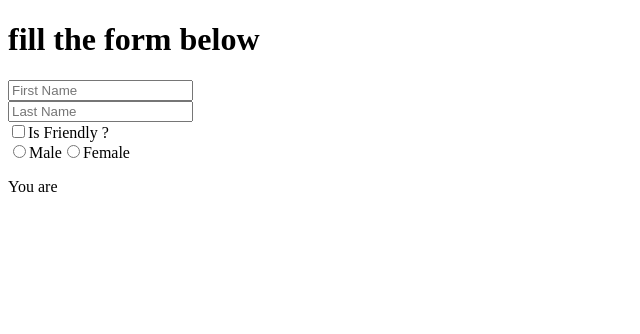
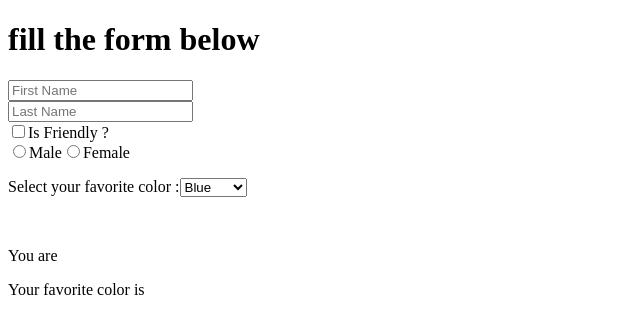
Before and after one commit to rai8/scrimba-course-react_2, a React (Create React App) app: page / in a window 1280 px wide. Shown: the top 334 px of the page, without its empty margins (0-640 px from the left). Built offline with nearby package versions, Linux system fonts and the light colour scheme.

Commit message:
handling the select option

```diff
--- a/src/components/Form.js
+++ b/src/components/Form.js
@@ -7,7 +7,8 @@ export default class Form extends Component {
       firstName: "",
       lastName: "",
       isFriendly: false,
-      gender: ""
+      gender: "",
+      favColor: ""
     };
     this.handleChange = this.handleChange.bind(this);
   }
@@ -71,9 +72,25 @@ export default class Form extends Component {
           </label>{" "}
           <br />
           <p>
+            Select your favorite color :
+            <select
+              value={this.state.favColor}
+              onChange={this.handleChange}
+              name="favColor"
+            >
+              <option value="blue">Blue</option>
+              <option value="green">Green</option>
+              <option value="yellow">Yellow</option>
+              <option value="orange">Orange</option>
+              <option value="red">Red</option>
+            </select>
+          </p>
+          <br />
+          <p>
             {this.state.firstName} {this.state.lastName}{" "}
           </p>
           <p>You are {this.state.gender}</p>
+          <p>Your favorite color is {this.state.favColor}</p>
         </form>
       </div>
     );
```
